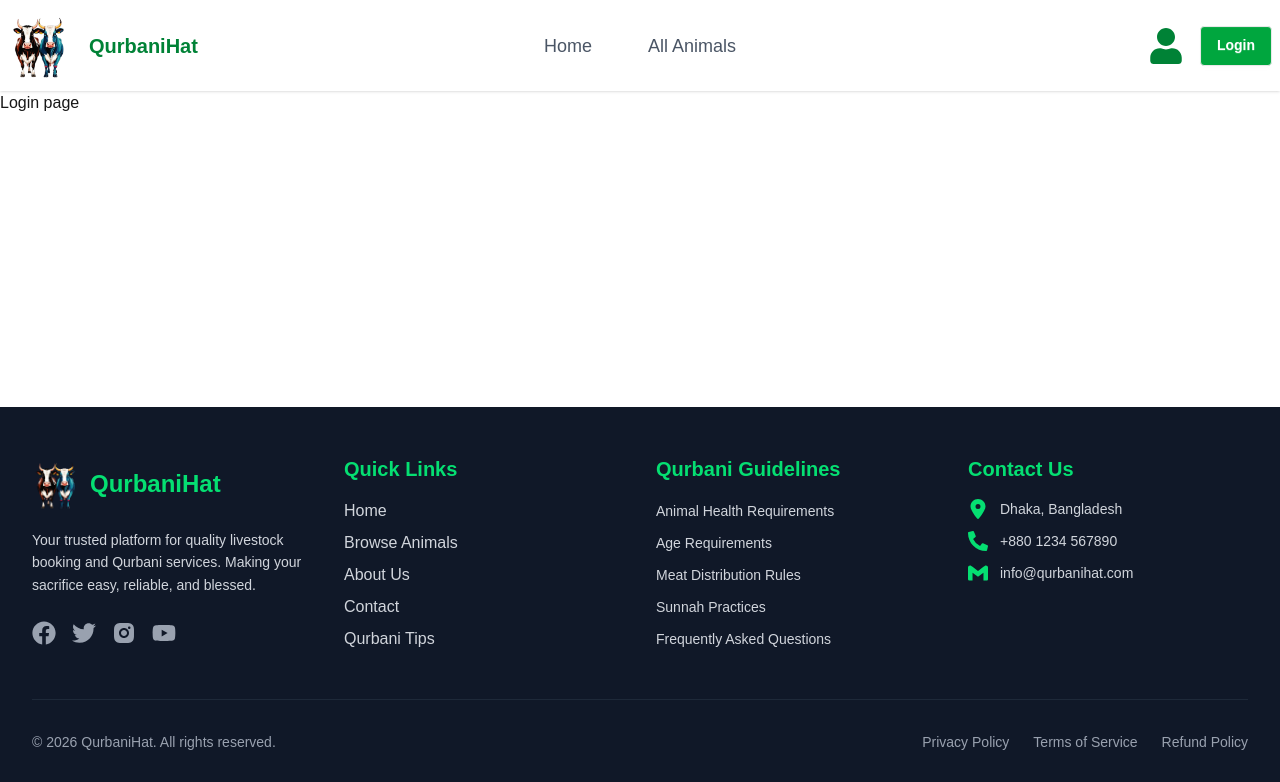
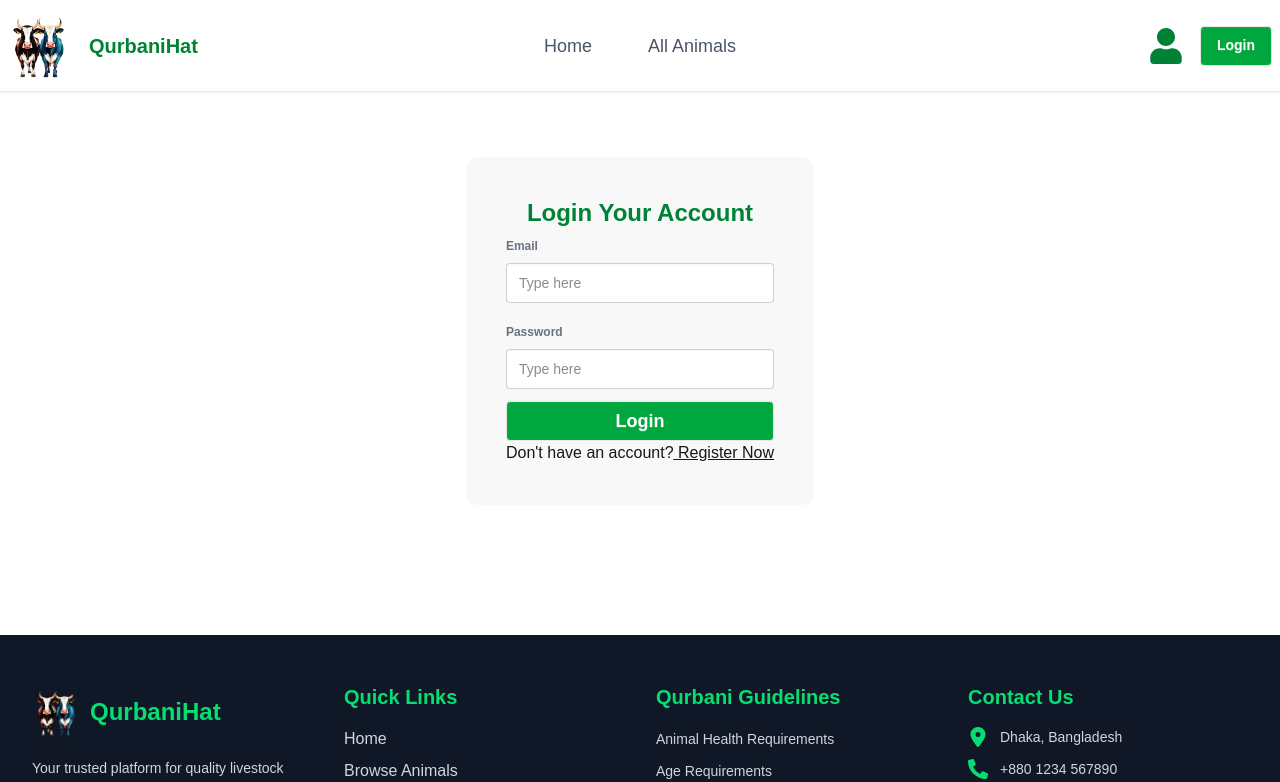
Before and after one commit to SaiedAlMasud/QurbaniHat, a Next.js app: page /login in a window 1280 px wide. Shown: the top 782 px of the page. Built offline with nearby package versions, Linux system fonts and the light colour scheme.

Commit message:
login and register page design complete

```diff
--- a/package.json
+++ b/package.json
@@ -9,9 +9,11 @@
     "lint": "eslint"
   },
   "dependencies": {
+    "better-auth": "^1.6.9",
     "next": "16.2.4",
     "react": "19.2.4",
     "react-dom": "19.2.4",
+    "react-hook-form": "^7.74.0",
     "react-icons": "^5.6.0"
   },
   "devDependencies": {
--- a/src/app/(auth)/login/page.jsx
+++ b/src/app/(auth)/login/page.jsx
@@ -1,9 +1,40 @@
+'use client'
+import Link from 'next/link';
 import React from 'react';
+import { useForm } from 'react-hook-form';
 
 const LoginPage = () => {
+    const {
+        register,
+        handleSubmit,
+        formState: { errors }
+    } = useForm()
+    const handleLogin = (data) => {
+        console.log(data);
+    }
     return (
-        <div>
-            Login page
+        <div className='container mx auto min-h-[60vh] flex justify-center items-center'>
+            <div className="p-10 rounded-xl bg-base-200">
+                <h1 className='text-2xl font-bold text-center text-green-700'>Login Your Account</h1>
+                <form action="" className='flex flex-col gap-2 justify-center' onSubmit={handleSubmit(handleLogin)}>
+                    <fieldset className="fieldset">
+                        <legend className="fieldset-legend text-gray-500 text-md">Email</legend>
+                        <input {...register("email",{required:"Email required"})} type="text" className="input" placeholder="Type here" />
+                        {errors.email && <p className='text-red-600 mt-3 text-[14px]'>{errors.email.message}</p>}
+                    </fieldset>
+                    <fieldset className="fieldset">
+                        <legend className="fieldset-legend text-gray-500 text-md">Password</legend>
+                        <input {...register("password" ,{required:"Password required"})} type="password" className="input" placeholder="Type here" />
+                        {errors.password && <p className='text-red-600 mt-3 text-[14px]'>{errors.password.message}</p>}
+                    </fieldset>
+                    <input type="submit" value="Login" className='btn text-lg bg-green-600 text-white px-7 hover:bg-green-800' />
+                </form>
+                <p>Don&apos;t have an account?
+                    <span className='underline hover:text-green-500'>
+                        <Link href="/register"> Register Now</Link>
+                    </span>
+                </p>
+            </div>
         </div>
     );
 };
--- /dev/null
+++ b/src/app/(auth)/register/page.jsx
@@ -0,0 +1,60 @@
+'use client'
+import Link from 'next/link';
+import React from 'react';
+import { useForm } from 'react-hook-form';
+
+
+const RegisterPage = () => {
+    const {
+        register,
+        handleSubmit,
+        formState: { errors }
+    } = useForm()
+    const handleRegister = (data) => {
+        console.log(data);
+    }
+    return (
+         <div className='container mx auto min-h-[75vh] flex justify-center items-center'>
+            <div className="p-10 rounded-xl bg-base-200">
+                <h1 className='text-2xl font-bold text-center text-green-700'>Let&apos;s Create Your Account</h1>
+                <form action="" className='flex flex-col gap-2 justify-center' onSubmit={handleSubmit(handleRegister)}>
+                    <div className='flex gap-10'>
+                        <fieldset className="fieldset">
+                        <legend className="fieldset-legend text-gray-500 text-md">First Name</legend>
+                        <input {...register("fname",{required:"First Name required"})} type="text" className="input" placeholder="Type here" />
+                        {errors.fname && <p className='text-red-600 mt-3 text-[14px]'>{errors.fname.message}</p>}
+                    </fieldset>
+                    <fieldset className="fieldset">
+                        <legend className="fieldset-legend text-gray-500 text-md">Last Name</legend>
+                        <input {...register("lname",{required:"Last Name is Required"})} type="text" className="input" placeholder="Type here" />
+                        {errors.lname && <p className='text-red-600 mt-3 text-[14px]'>{errors.lname.message}</p>}
+                    </fieldset>
+                    </div>
+                    <fieldset className="fieldset">
+                        <legend className="fieldset-legend text-gray-500 text-md">Email</legend>
+                        <input {...register("email",{required:"Email required"})} type="text" className="input" placeholder="Type here" />
+                        {errors.email && <p className='text-red-600 mt-3 text-[14px]'>{errors.email.message}</p>}
+                    </fieldset>
+                    <fieldset className="fieldset">
+                        <legend className="fieldset-legend text-gray-500 text-md">Password</legend>
+                        <input {...register("password" ,{required:"Password required"})} type="password" className="input" placeholder="Type here" />
+                        {errors.password && <p className='text-red-600 mt-3 text-[14px]'>{errors.password.message}</p>}
+                    </fieldset>
+                    <fieldset className="fieldset">
+                        <legend className="fieldset-legend text-gray-500 text-md">Password</legend>
+                        <input {...register("cpassword" ,{required:"Confirm Password required"})} type="password" className="input" placeholder="Type here" />
+                        {errors.cpassword && <p className='text-red-600 mt-3 text-[14px]'>{errors.cpassword.message}</p>}
+                    </fieldset>
+                    <input type="submit" value="Login" className='btn text-lg bg-green-600 text-white px-7 hover:bg-green-800' />
+                </form>
+                <p>Don&apos;t have an account?
+                    <span className='underline hover:text-green-500'>
+                        <Link href="/register"> Register Now</Link>
+                    </span>
+                </p>
+            </div>
+        </div>
+    );
+};
+
+export default RegisterPage;
```
Also changed, not shown: 1 other file (tests, documents, lock files or other folders).
